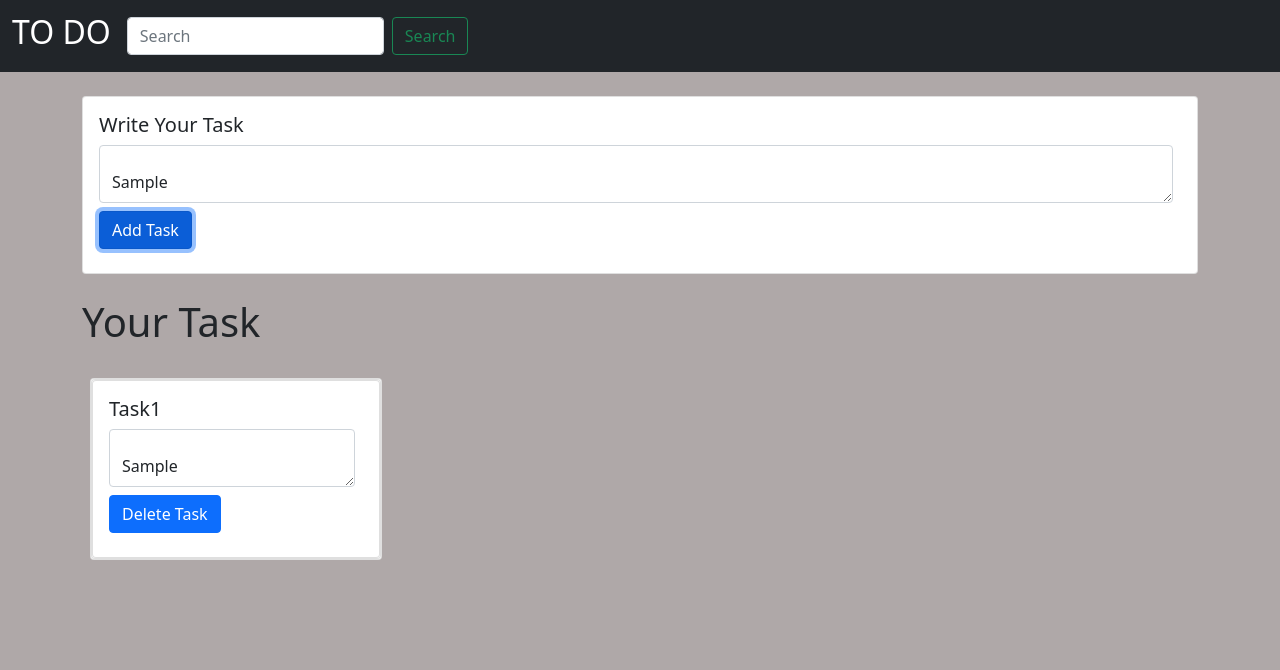
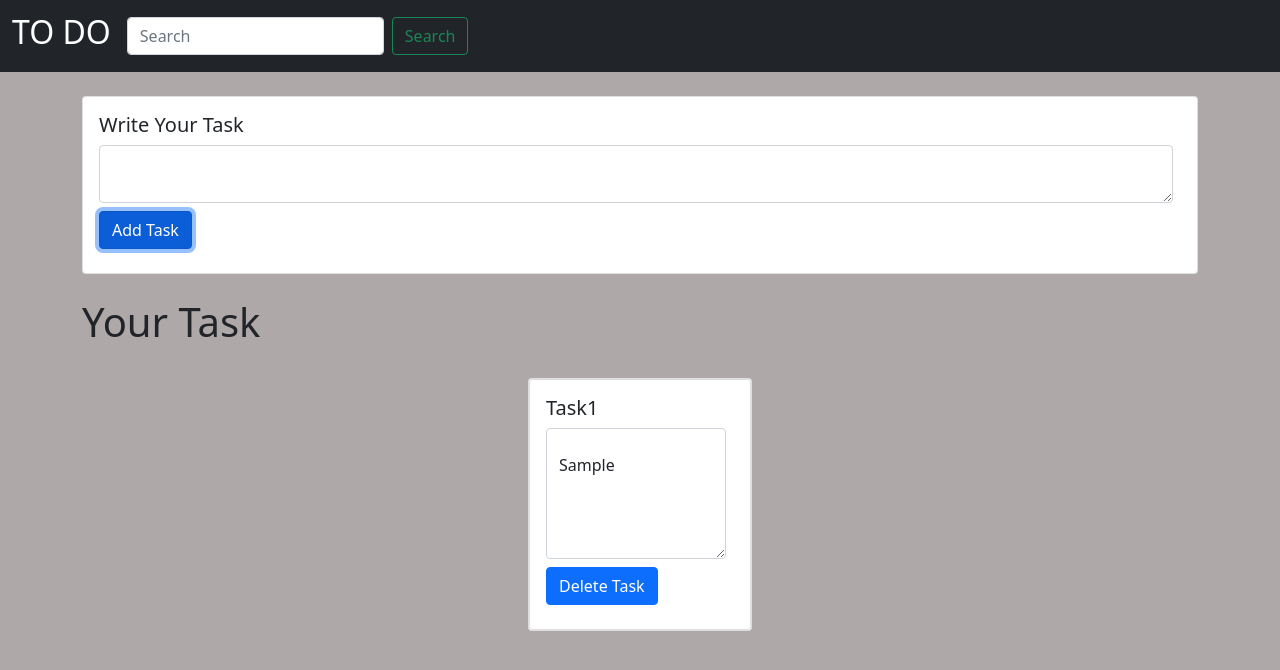
Before and after one commit to NidhiSharma2004/to-do, a plain HTML site: page indx.html in a window 1280 px wide. Both pictures are taken after typing "Sample" into the empty fields and a click on the button "Add Task". Drawn offline with nearby package versions, Linux system fonts and the light colour scheme.

Commit message:
fix styling and modified index.js (after clicking on add btn textarea's value should be blank)

```diff
--- a/index.js
+++ b/index.js
@@ -17,7 +17,7 @@ let taskContainer = document.getElementById("taskContainer");
 showText()
 
 function getvalue(){
-    const textValue = document.querySelector(".text").value;
+    let textValue = document.querySelector(".text").value;
     console.log(`this is text value`,textValue)
     // phele check krenge ki kya "textContent" key mein koi value hai
     let textContent = localStorage.getItem("textContent");
@@ -35,11 +35,15 @@ function getvalue(){
     // phir textarea ki jo bhi value hai usse push kr do textObj mein;
     console.log(`jo value push hue h`,textValue);
     textObj.push(textValue);
+
+    // jaise hi value textObj mein pass ho textarea = '' ho jaye
+    document.querySelector(".text").value=''
     console.log(`value push hone ke baad ka array`,textObj);
     // end main jo value text obj mein hai use set kr do localstorage main
     localStorage.setItem("textContent",JSON.stringify(textObj));
     showText()
     }
+
 }
 
 // show text function
@@ -64,15 +68,13 @@ function showText(){
         html+=`
         <div class="card mx-2" >
             <div class="card">
-                <div class="card" style="width: 18rem;">
                     <div class="card-body me-2 ">
                         <h5 class="card-title">Task${index+1}</h5>
                         <div class="form-floating">
-                            <textarea class="form-control" id="floatingTextarea" rows="30">${element}</textarea>
+                            <textarea class="form-control" id="floatingTextarea" rows="30" style = "height:131px">${element}</textarea>
                         </div>
                         <button class="btn btn-primary my-2">Delete Task</button>
                     </div>
-                </div>
 
             </div>
         </div>
--- a/style.css
+++ b/style.css
@@ -1,3 +1,11 @@
 body{
     background-color: rgb(175, 168, 168);
 }
+#taskContainer{
+    padding: 0 !important;
+    width: 1024px !important;
+    display: grid !important;
+    grid-template-columns: repeat(auto-fit,15rem);
+    justify-content: space-around;
+    row-gap: 12px;
+}
```
